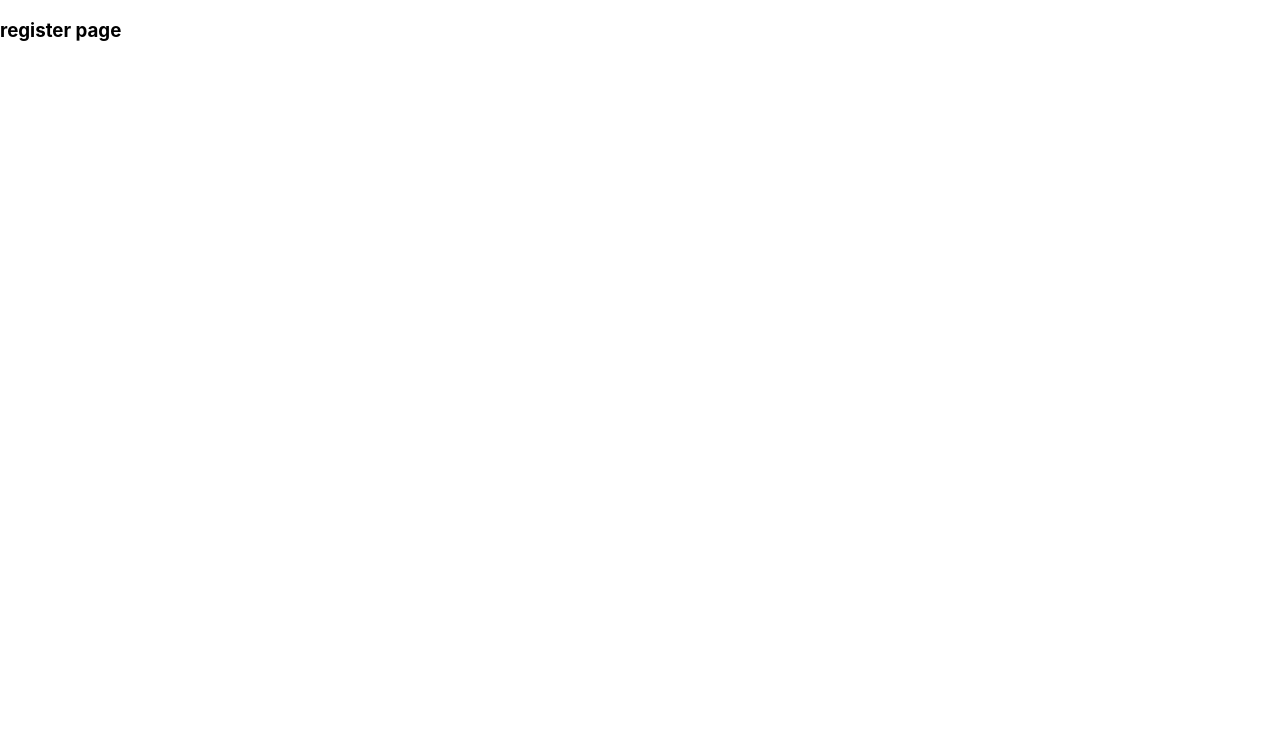
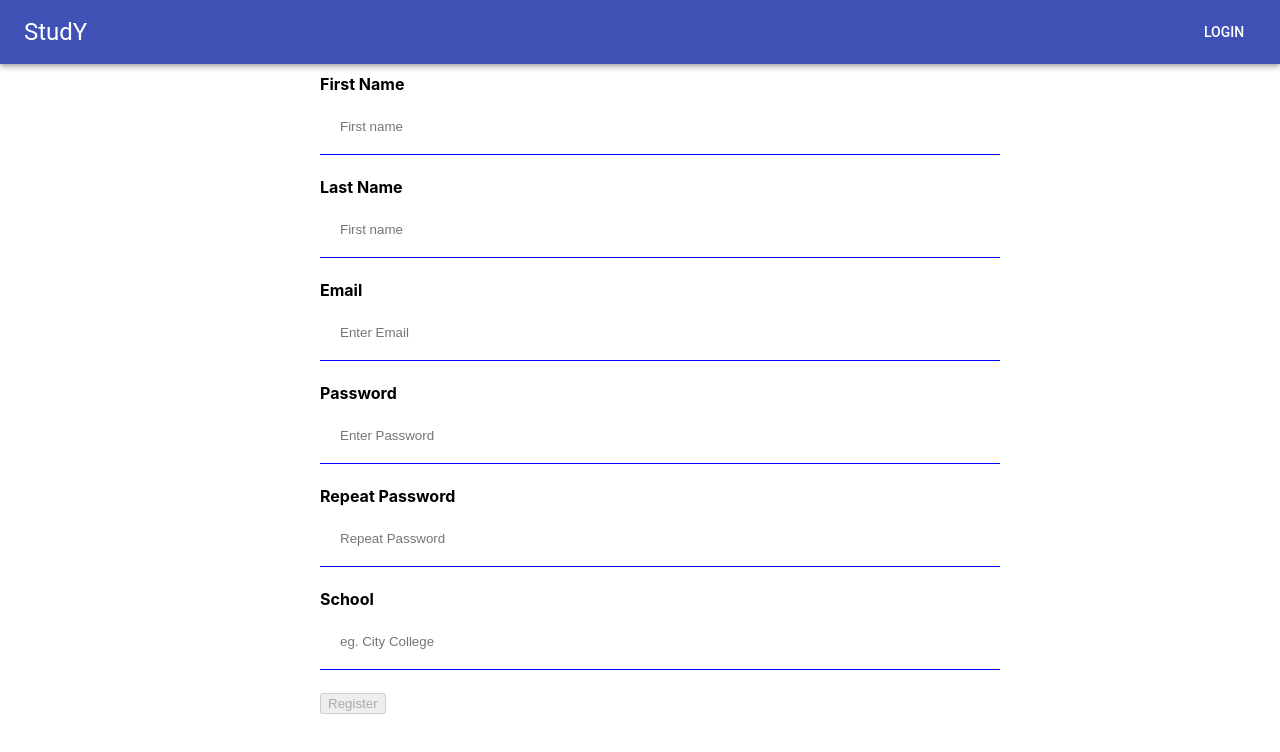
Before and after one commit to vhong000/studY, a React (Create React App) app in the folder frontend/: page /register in a window 1280 px wide. Shown: the top 752 px of the page. Built offline with nearby package versions, Linux system fonts and the light colour scheme.

Commit message:
ugly registration form

```diff
--- /dev/null
+++ b/frontend/src/components/index.js
@@ -0,0 +1,4 @@
+export {default as Header} from './header/header';
+export {default as Login} from './login/login';
+export {default as register} from './register/register';
+//export {default as FormError } from './register/FormError';
--- /dev/null
+++ b/frontend/src/components/register/FormError.js
@@ -0,0 +1,25 @@
+import React, { Component } from 'react';
+
+
+export default class FormError extends Component {
+
+
+    render() {
+        const { formErrors } = this.props;
+        return (
+            <div className='formError'>
+                {Object.keys(formErrors).map((fieldName, i) => {
+                    if (formErrors[fieldName].length > 0) {
+                        return (
+                            <p key={i}>{fieldName} {formErrors[fieldName]}</p>
+                        )
+                    } else {
+                        return '';
+                    }
+                })}
+            </div>
+        )
+    }
+
+
+}
--- a/frontend/src/components/register/register.js
+++ b/frontend/src/components/register/register.js
@@ -1,6 +1,8 @@
 import React, { Component } from 'react';
-import Button from '@material-ui/core/Button';
-import TextField from '@material-ui/core/TextField';
+import { Link } from 'react-router-dom';
+import { Button, AppBar, Toolbar, TextField, withStyles, Typography, Input } from '@material-ui/core';
+import FormError from './FormError';
+import { Alert } from '../../utils/Lines';
 // more components at https://material-ui.com/getting-started/usage/
 
 export default class Register extends Component {
@@ -8,33 +10,166 @@ export default class Register extends Component {
 	constructor(props) {
 		super(props);
 		this.state = {
-      applicant: {
 			email: "",
 			first_name: "",
 			last_name: "",
 			password: "",
 			school: "",
 			major: "",
-				address: "", // probably more, not final
-      },
+			formErrors: { email: '', password: '' },
+			emailValid: false,
+			passwordValid: true,
+			passwordRepeat:'',
+			formValid: false,
+			registered: false,
+			// probably more, not final,
 		}
 		this.handleChange = this.handleChange.bind(this)
 		this.handleSubmit = this.handleSubmit.bind(this)
 	}
 
-	handleChange() { // update state on input change
+
+
+
+	handleChange(event) { // update state on input change
+		const value = event.target.value
+		const name = event.target.name
+		this.setState(
+			{ [name]: value },
+			() => { this.validateField(name, value) });
+		console.log(event.target.value);
 
 	}
 
-	handleSubmit() { // submit user state as json body
+	handleSubmit(event) { // submit user state as json body
+		//console.log(this.state);
+		const { email, first_name, last_name, password, school } = this.state;
+		let applicant = {
+			email: email,
+			first_name: first_name,
+			last_name: last_name,
+			password: password,
+			school: school,
+		}
+		this.setState({
+			registered: this.state.formValid,
+			email:'',
+			first_name:'',
+			last_name:'',
+			password:'',
+			passwordRepeat:'',
+			school:''  });
+		event.preventDefault();
+	}
+
+
+	validateField(fieldName, value) {
+		let validations = this.state.formErrors;
+		console.log(validations)
+		let emailValid = this.state.emailValid;
+		let passwordValid = this.state.passwordValid;
+
+		switch (fieldName) {
+			case 'email':
+				emailValid = value.match(/^([\w.%+-]+)@([\w-]+\.)+([\w]{2,})$/i);
+				validations.email = emailValid ? '' : 'is valid';
+				break;
+
+			case 'password':
+				// right now do nothing
+				break;
+
+			default:
+				break;
 
 		}
 
+		this.setState({
+			formErrors: validations,
+			emailValid: emailValid,
+			passwordValid: passwordValid
+		}, this.validateFrom)
+	}
+
+
+	validateFrom() {
+		this.setState({ formValid: this.state.emailValid && this.state.passwordValid });
+	}
+
+	errorClass(error) {
+		return (error.lenght === 0 ? '' : 'has-error')
+	}
+
 	render() {
+		const RegisterHeader = () => {
+			return (
+				<AppBar position='static' >
+					<Toolbar>
+						<Typography
+							style={{ flex: 1 }}
+							variant='headline'
+							color='inherit'>
+							StudY
+					</Typography>
+						<Button
+							component={Link}
+							to="/login"
+							className='login-button'
+							children="Login"
+							color='inherit' />
+					</Toolbar>
+				</AppBar>
+			)
+		}
+
+		const renderCheckEmail = <Alert.Primary outerClassName={"col-sm-12 col-md-12 top-pad"} label={`Please confirm your email at ${this.state.email} to complete with the registration process`} />;
+
+		const RenderForm = () => {
+
+			return (
+				<form onSubmit={this.handleSubmit}>
+					<div className={"container  center"}>
+						<div className="panel panel-default">
+							<FormError formErrors={this.state.formErrors} />
+						</div>
+						<label htmlFor={"first_name"} className={"top-pad"}><b>First Name</b></label>
+						<input type={"text"} placeholder={"First name"} name={"first_name"} className={"form-control"} onChange={this.handleChange} value={this.state.first_name} required></input>
+
+						<label htmlFor={"Last_name"}><b>Last Name</b></label>
+						<input type={"text"} placeholder={"First name"} name={"last_name"} onChange={this.handleChange} value={this.state.last_name} required></input>
+
+						<div className={`form-group ${this.errorClass(this.state.formErrors.email)}`}>
+							<label htmlFor={"email"}><b>Email</b></label>
+							<input type="text" placeholder="Enter Email" name="email" className="form-control" onChange={this.handleChange} value={this.state.email} required></input>
+						</div>
+
+						<div className={`form-group ${this.errorClass(this.state.formErrors.password)}`}>
+							<label htmlFor="password"><b>Password</b></label>
+							<input type="password" placeholder="Enter Password" name="password" className="form-control" onChange={this.handleChange} value={this.state.password} required></input>
+						</div>
+
+						<label htmlFor="passwordRepeat"><b>Repeat Password</b></label>
+						<input type="password" placeholder="Repeat Password" name="passwordRepeat" onChange={this.handleChange} value={this.state.passwordRepeat} required></input>
+
+						<label htmlFor="school"><b>School</b></label>
+						<input type="text" placeholder="eg. City College" name="school" onChange={this.handleChange} value={this.state.school}></input>
+
+						<button type="submit" className="btn btn-primary" disabled={!this.state.formValid}>Register</button>
+						{this.state.registered && renderCheckEmail}
+
+					</div>
+
+				</form>
+			)
+
+		}
 		return (
 			<div>
-				<h3>register page</h3>
+				{RegisterHeader()}
+				{RenderForm()}
 			</div>
+
 		)
 	}
+
 }
--- a/frontend/src/index.css
+++ b/frontend/src/index.css
@@ -12,3 +12,112 @@ code {
   font-family: source-code-pro, Menlo, Monaco, Consolas, "Courier New",
     monospace;
 }
+
+.registration{
+  background-color:  whitesmoke;
+  height: auto;
+  /* border-radius: 10% */
+}
+.center {
+  margin: auto;
+  width: 50%;
+  /* border: 3px solid green; */
+  padding: 10px;
+}
+
+.black{
+  background-color: black;
+}
+
+.blue{
+  background-color: blue;
+}
+.m-0-10-0-0{
+  margin-right: 10px;
+}
+
+
+input[type=text], input[type=password] {
+  width: 100%;
+  padding: 20px;
+  margin: 5px 0 22px 0;
+  /* display: inline-block; */
+  border-bottom: 0.1px solid blue;
+  border-top: none;
+  border-left: none;
+  border-right: none;
+  background: transparent;
+}
+
+
+
+input[type=text]:focus, input[type=password]:focus {
+  background-color: #ddd;
+  outline: none;
+}
+
+.top-pad{
+  padding-top: 15px;
+}
+
+.pull-right{
+  align-content: center;
+}
+
+.glyphicon.glyphicon-ok{
+  color: #00b22d;
+}
+
+.glyphicon.glyphicon-hourglass{
+  color: gray;
+}
+
+.glyphicon.glyphicon-tasks{
+  color: #3b5998;
+}
+
+/* ================ ALERTS ================= */
+
+.study-warning{
+  border: 1px solid #ffcf78;
+  border-left: 5px solid #ffcf78;
+  padding: 15px;
+  background-color: #fffbf4;
+  color: #dfa841;
+}
+
+.study-success{
+  border: 1px solid #2fb451;
+  border-left: 5px solid #2fb451;
+  padding: 15px;
+  background-color: #cfffdb;
+  color: #009525;
+}
+
+.study-danger{
+  border: 1px solid #a94442;
+  border-left: 5px solid #a94442;
+  padding: 15px;
+  background-color: #ffecec;
+  color: #a94442;
+}
+
+.study-muted{
+  border: 1px solid #eaeaea;
+  border-left: 5px solid #eaeaea;
+  padding: 15px;
+  color: #777777;
+}
+
+.study-primary{
+  border: 1px solid #337ab7;
+  border-left: 5px solid #337ab7;
+  padding: 15px;
+  background-color: #ecf7ff;
+  color: blue;
+}
+
+.study-warning .glyphicon, .study-success .glyphicon, .study-danger .glyphicon{
+  font-size: 18px;
+  margin-right: 5px;
+}
--- /dev/null
+++ b/frontend/src/utils/Lines.js
@@ -0,0 +1,54 @@
+
+import React, { Component } from 'react';
+export const Alert = {
+    Success: function Success({ outerClassName, label, children }) {
+      return (
+        <div className={outerClassName}>
+          <div className="study-success">
+            <span className="glyphicon glyphicon-ok" /><span>{label}</span>
+            {children}
+          </div>
+        </div>
+      )
+    },
+    Warning: function Warning({ outerClassName, label, children }) {
+      return (
+        <div className={outerClassName}>
+          <div className="study-warning">
+            <span className="glyphicon glyphicon-warning-sign" /><span>{label}</span>
+            {children}
+          </div>
+        </div>
+      )
+    },
+    Danger: function Danger({outerClassName, label, children}) {
+      return(
+        <div className={outerClassName}>
+          <div className="study-danger">
+            <span className="glyphicon glyphicon-remove" /><span>{label}</span>
+            {children}
+          </div>
+        </div>
+      )
+    },
+    Muted: function Muted({outerClassName, label, children}) {
+      return(
+        <div className={outerClassName}>
+          <div className="study-muted">
+            <span>{label}</span>
+            {children}
+          </div>
+        </div>
+      )
+    },
+    Primary: function Primary({outerClassName, label, children}) {
+      return(
+        <div className={outerClassName}>
+          <div className="study-primary">
+            <span>{label}</span>
+            {children}
+          </div>
+        </div>
+      )
+    },
+}
```
Also changed, not shown: 1 other file (tests, documents, lock files or other folders). Lines whose indentation alone changed are shown as unchanged.
